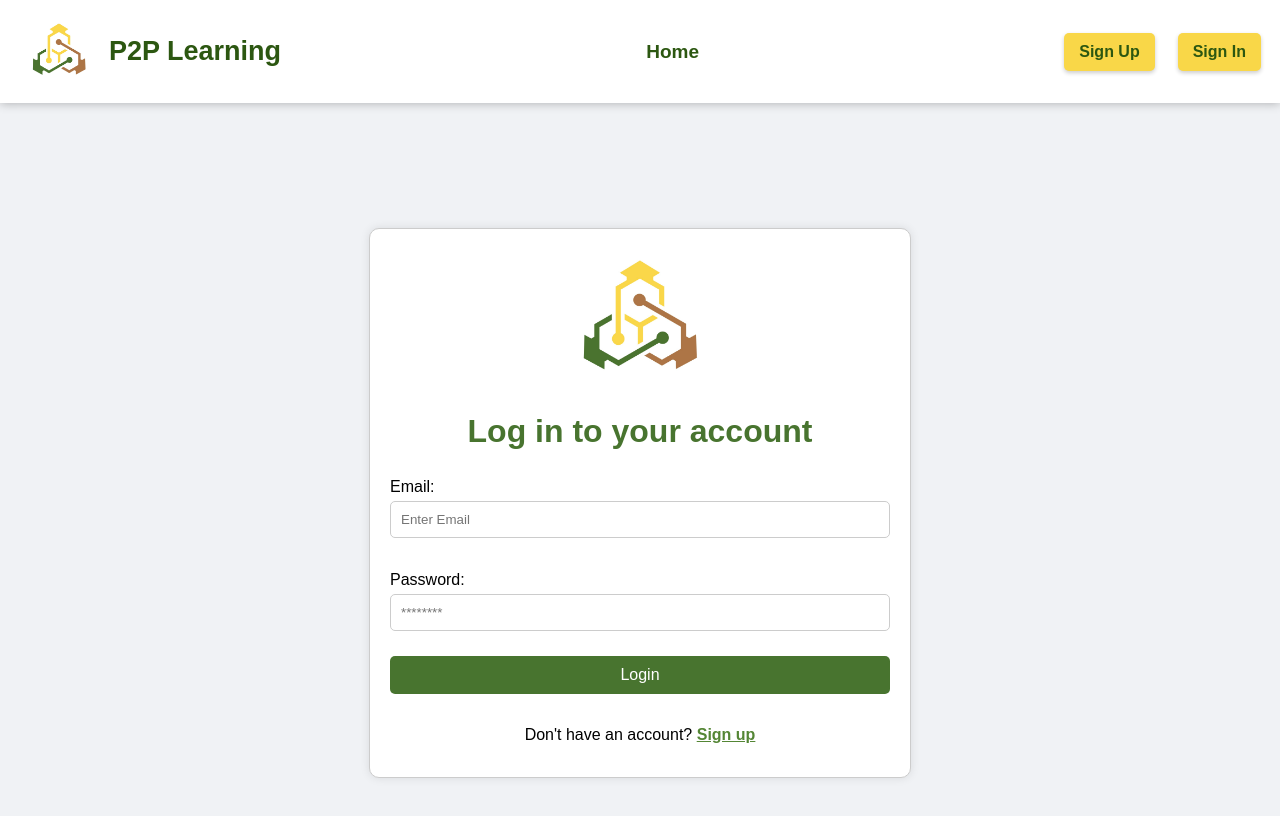
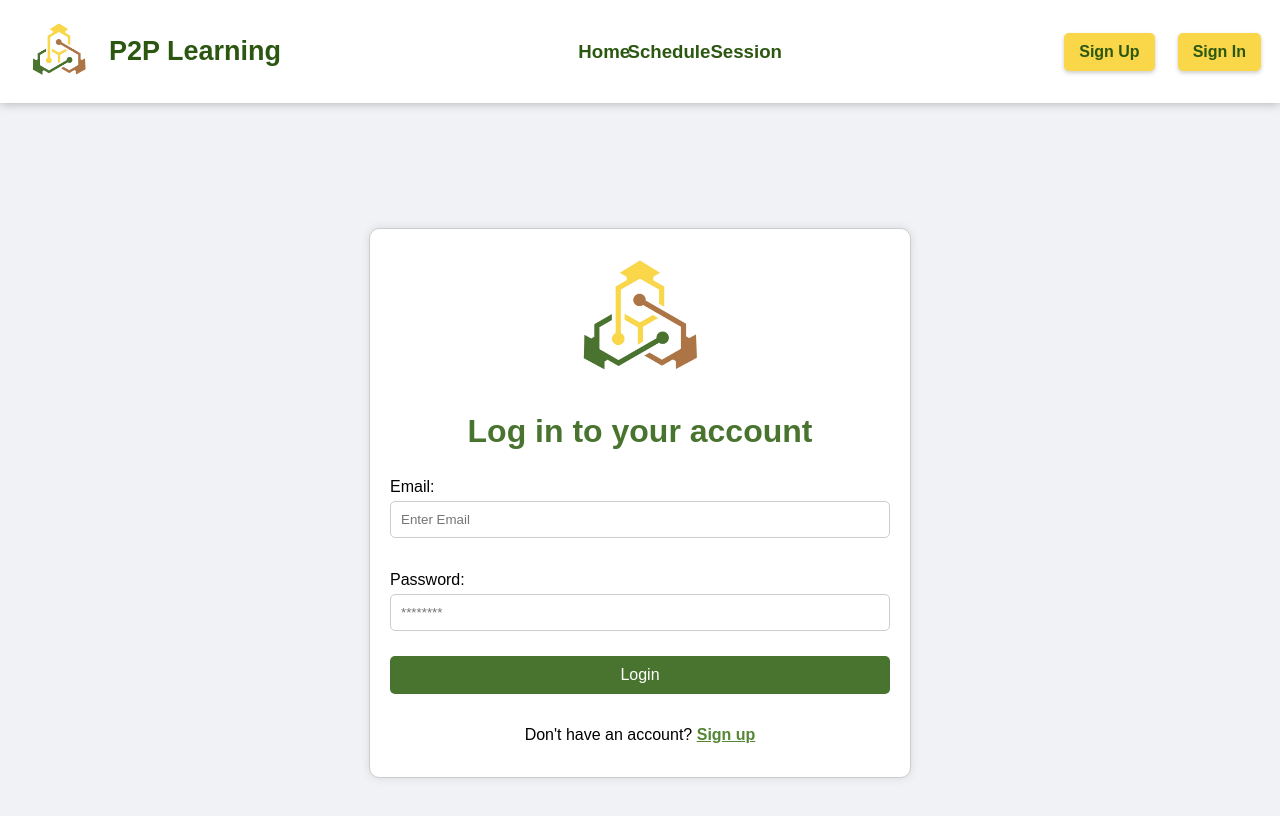
Before and after one commit to Tayyaba-Iram/P2P-Learning, a React (Vite) app in the folder frontend/: page /login in a window 1280 px wide. Shown: the top 816 px of the page. Built offline with nearby package versions, Linux system fonts and the light colour scheme.

Commit message:
ScheduleSession

```diff
--- a/frontend/src/App.css
+++ b/frontend/src/App.css
@@ -217,6 +217,7 @@ body, html {
   color: #2c5711;
   text-decoration: none;
   margin: 0 15px;
+  font-size: 14pt;
 }
 
 .home {
@@ -225,6 +226,18 @@ body, html {
   justify-content: center; /* Center the content horizontally */
   padding: 20px; /* Optional padding */
 }
+
+
+.SS{
+  font-weight: bold;
+  margin-left: -300px;
+  color: #2c5711;
+  text-decoration: none;
+  font-size: 14pt;
+}
+
+
+
 
 .Peers {
   max-width: 60%; /* Limit the image width */
--- a/frontend/src/Navbar.jsx
+++ b/frontend/src/Navbar.jsx
@@ -9,16 +9,18 @@ function Navbar() {
     return (
         <div className="navbar">
             <div className="logo-container">
-            <img src="Logo.jpg" alt="P2P Learning" className="logo-image"  />
-            <h3 className="logo-text">P2P Learning</h3>
+                <img src="Logo.jpg" alt="P2P Learning" className="logo-image" />
+                <h3 className="logo-text">P2P Learning</h3>
             </div>
             <div className="nav-mid-links">
                 <Link to="/" className='link'>Home</Link></div>
-                <div className="auth-buttons">
+            <Link to="/ScheduleSession" className="SS">ScheduleSession</Link>
+            <div className="auth-buttons">
+
                 <Link to="/register"> <button className="btn">Sign Up</button> </Link>
                 <Link to="/login"> <button className="btn">Sign In</button> </Link>
             </div>
-            </div>
+        </div>
     );
 }
 
```
Also changed, not shown: frontend/src/ScheduleSession.jsx (added, +12 -0 lines).
